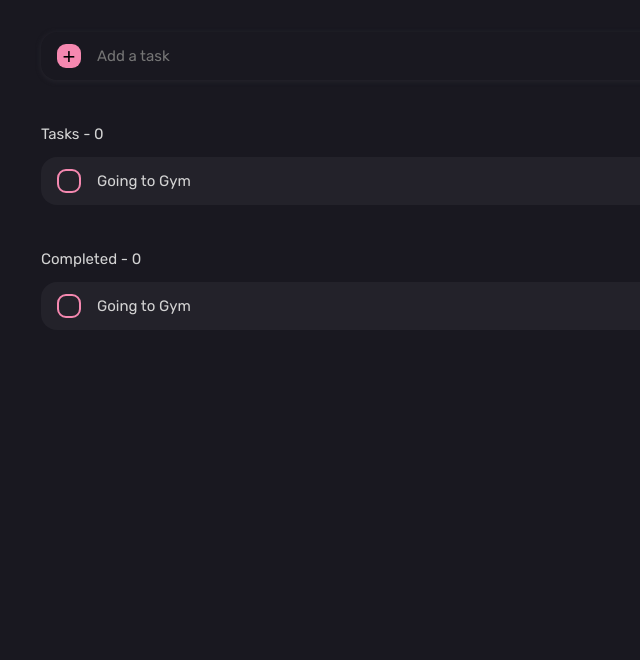
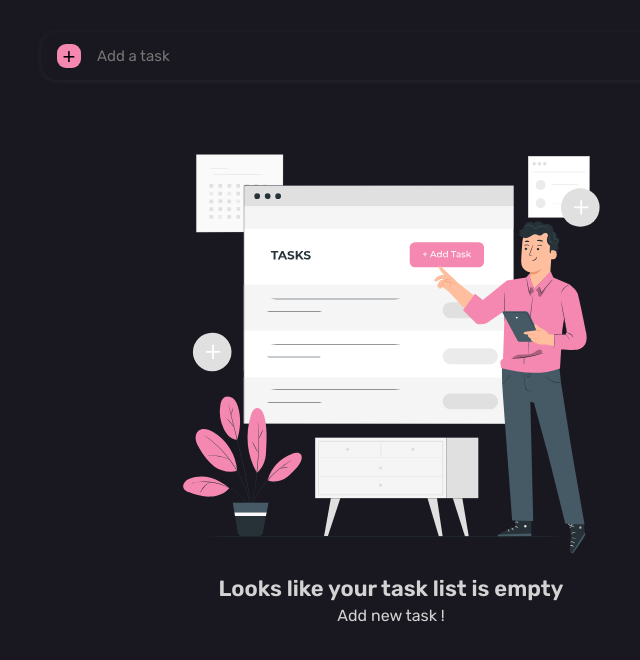
Before and after one commit to Santhoshkanna28/Task, a website: page todo.html in a window 1280 px wide. Shown: the whole page, without its empty margins (249-889 px from the left). Drawn offline with Linux system fonts and the light colour scheme.

Commit message:
updated html file

```diff
--- a/todo.html
+++ b/todo.html
@@ -12,7 +12,9 @@
 <body>
     <main class="main">
         <section class="container--center">
-            <div class="task task-container">
+
+            <div class="task__column">
+                <div class="task-container">
                     <div class="task__bar add-task">
                         <div class="task-action">
                             <button class="task__btn">+</button>
@@ -23,8 +25,9 @@
                     </div>
                 </div>
 
+                <div class="task__area">
                     <!-- current task -->
-            <div class="task task-container task-container--incomplete">
+                    <div class="task-container task-container--incomplete">
                         <p class="task-total">Tasks - <span class="task__count--incomplete">0</span></p>
                         <ul class="task__list task__list--incomplete">
                             <li class="task__item task__item--incomplete">
@@ -42,7 +45,7 @@
                     </div>
 
                     <!-- completed task -->
-            <div class="task task-container task-container--completed">
+                    <div class="task-container task-container--completed">
                         <p class="task-total">Completed - <span class="task__count--completed">0</span></p>
                         <ul class="task__list task__list--completed">
                             <li class="task__item">
@@ -58,6 +61,14 @@
                             </li>
                         </ul>
                     </div>
+                </div>
+            </div>
+
+            <div class="illustration illustration--new">
+                <img class="ilust-img-trans" src="assets/add-task-illust.svg" alt="illustration1">
+                <h4 class="ilust-h4-trans">Looks like your task list is empty</h4>
+                <p class="ilust-p-trans">Add new task !</p>
+            </div>
         </section>
     </main>
 
```
Lines whose indentation alone changed are shown as unchanged.
